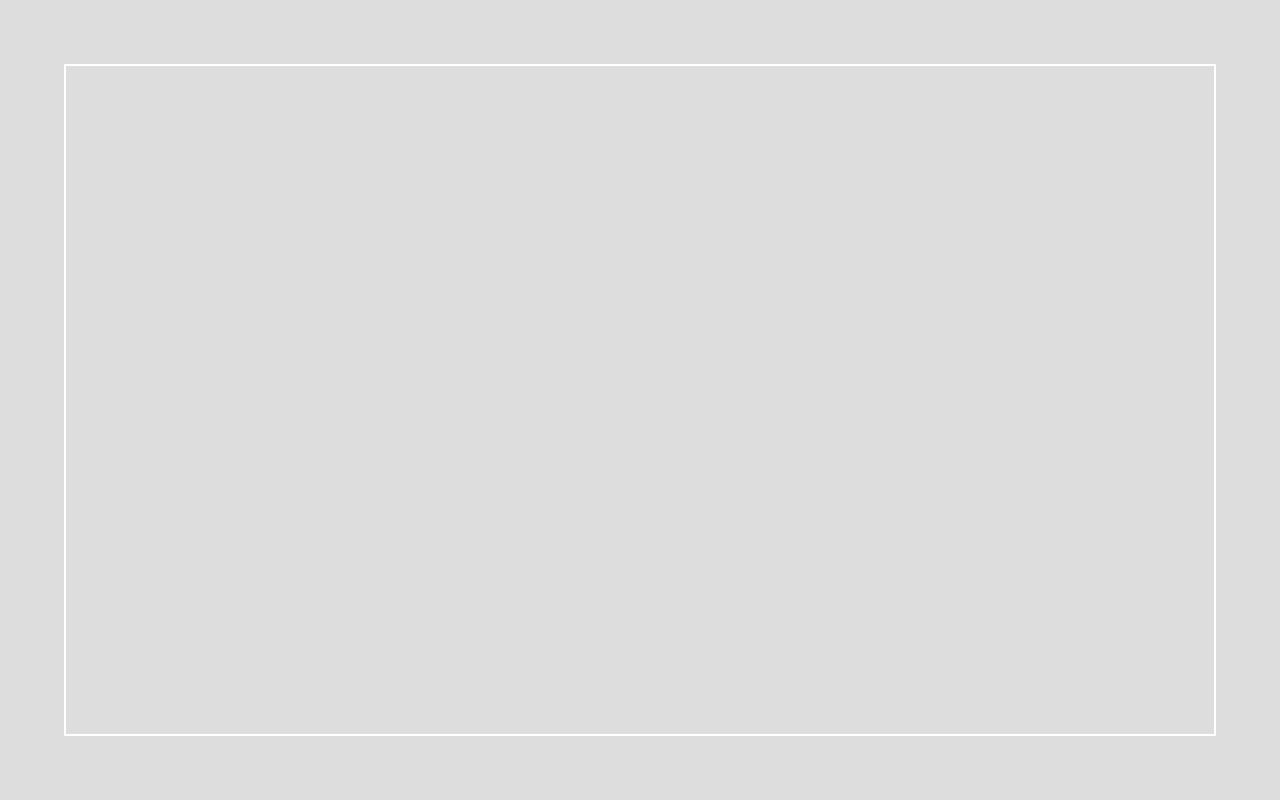
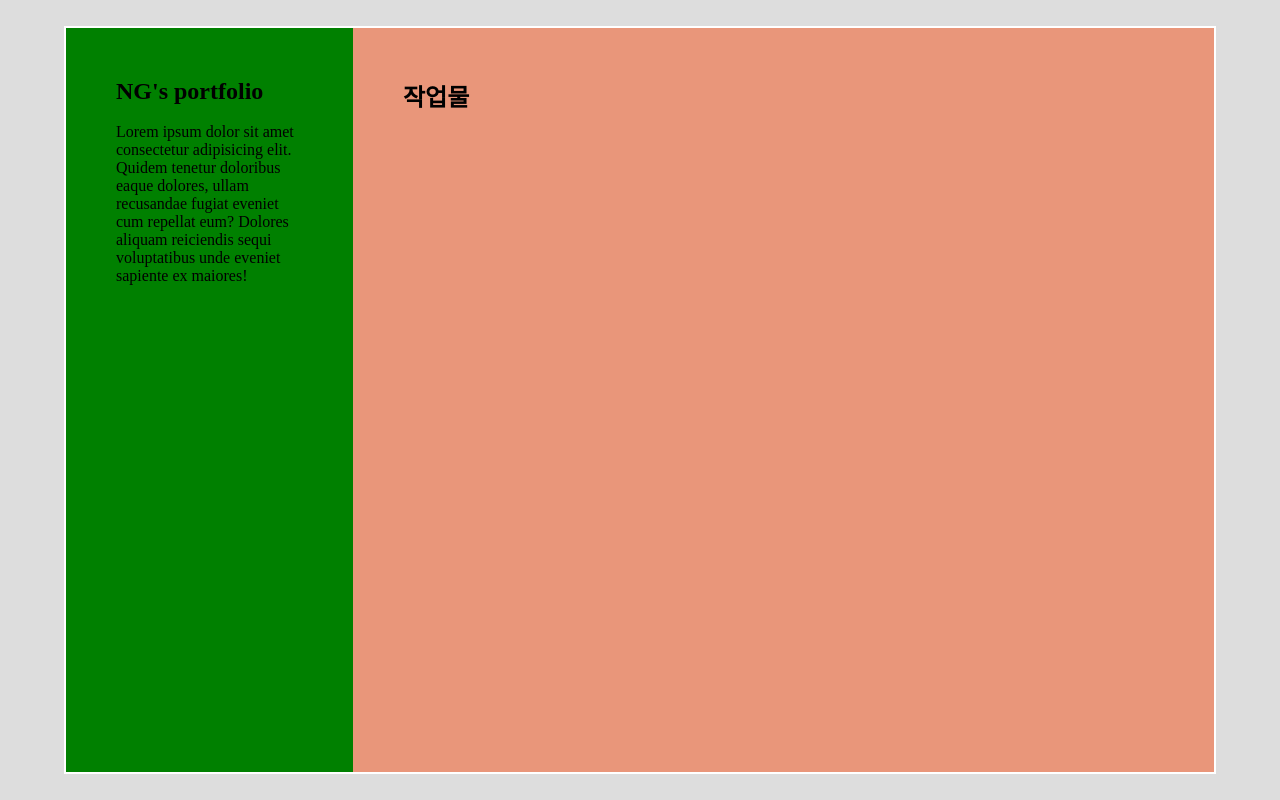
Before and after one commit to dearnono2/portfolio-web, a plain HTML site: page index.html in a window 1280 px wide. Drawn offline with Linux system fonts and the light colour scheme.

Commit message:
디자인 추가

```diff
--- a/index.html
+++ b/index.html
@@ -9,10 +9,24 @@
 </head>
 <body>
   <div class="container">
-    <section>
-      <article id="introduce"></article>
-      <article id="works"></article>
-    </section>
+    <div class="inner">
+      <section id="profile">
+        <h1>NG's portfolio</h1>
+        <article class="pic">
+          <img src="" alt="">
+        </article>
+        <article class="text">
+          <p>
+            Lorem ipsum dolor sit amet consectetur adipisicing elit. Quidem tenetur doloribus eaque dolores, ullam recusandae fugiat eveniet cum repellat eum? Dolores aliquam reiciendis sequi voluptatibus unde eveniet sapiente ex maiores!
+          </p>
+        </article>
+      </section>
+      <section id="works">
+        <h2>작업물</h2>
+        <article></article>
+        <article></article>
+      </section>
+    </div>
   </div>
 </body>
 </html>
--- a/scss/style.scss
+++ b/scss/style.scss
@@ -6,17 +6,30 @@
 }
 
 .container {
+  position: relative;
   width: 100%; height: 100vh;
   background: #ddd;
-  padding: 5vw;
-  section {
+  padding: 2vw 5vw;
+
+  .inner {
     width: 100%; height: 100%;
     border: 2px solid white;
-    #introduce {
+    display: flex;
+    #profile {
+      width: 25%;
+      background: green;
+      padding: 50px;
+      .pic {
 
+      }
+      .text {
+
+      }
     }
     #works {
-
+      width: 75%;
+      background: darksalmon;
+      padding: 50px;
     }
   }
 }
```
Also changed, not shown: css/style.css, 1 other file.
